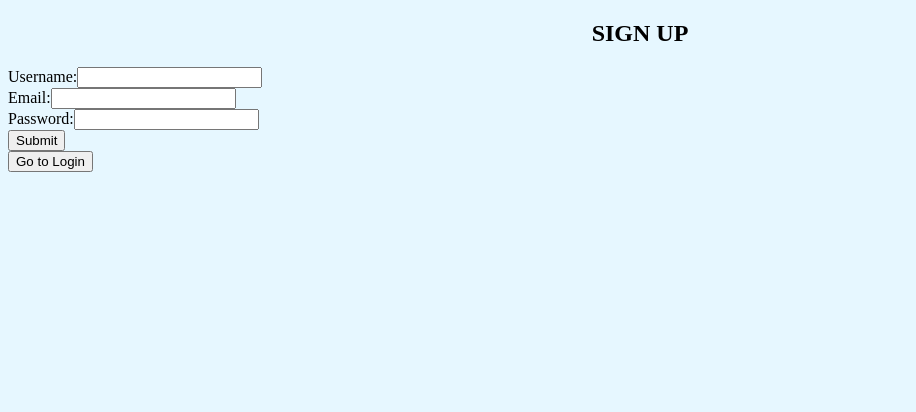
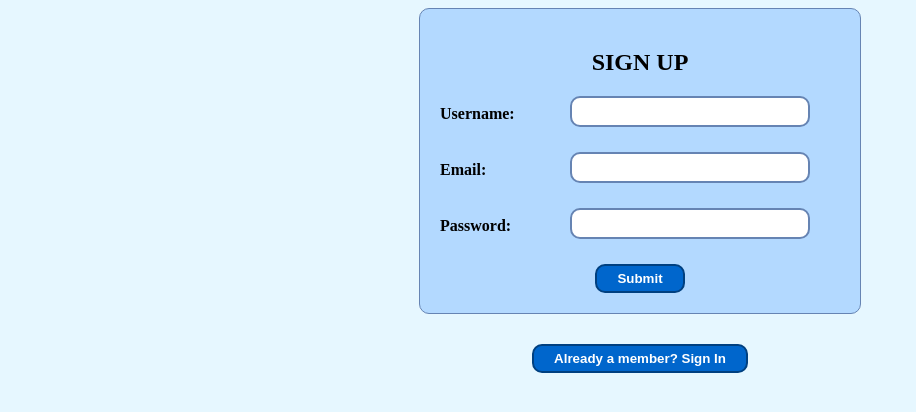
Before and after one commit to MohanPutreddy/Capstone-sem4-conestoga-group6, a React (Create React App) app in the folder CapstoneFrontend/: page / in a window 1280 px wide. Both pictures are taken after typing "Sample", "Sample123" into the empty fields and a click on the button "Create an account - SignUp here". Shown: the top 412 px of the page, without its empty margins (0-916 px from the left). Built offline with nearby package versions, Linux system fonts and the light colour scheme.

Commit message:
added Css to Forget Password, SignUp and made some changes to login page

```diff
--- a/CapstoneFrontend/src/Components/Css/styles.css
+++ b/CapstoneFrontend/src/Components/Css/styles.css
@@ -18,28 +18,38 @@ body {
 }
 
 .form-fields {
-  margin-bottom: 20px;
   display: flex;
   flex-direction: row;
   align-items: center;
-  justify-content: space-evenly;
+  margin-bottom: 20px;
+}
+
+.form-fields div {
+  display: flex;
+  flex-direction: column;
+  width: 60%;
+  margin-left: 10px;
 }
 
 .form-fields label {
-  /* margin: 10px 10px 10px 10px; */
   font-weight: bold;
+  width: 30%;
+  align-items: center;
+  justify-content: center;
 }
 
 .form-fields input {
   height: 25px;
   border-radius: 10px;
   border: 2px solid #6684b3;
+  margin-bottom: 5px;
 }
 
 .login-button,
 .signup-button,
 .google-button,
-.forget-button {
+.forget-button,
+.signin-button {
   display: flex;
   justify-content: center;
   align-items: center;
@@ -48,7 +58,8 @@ body {
 .login-button button,
 .signup-button button,
 .google-button button,
-.forget-button button {
+.forget-button button,
+.signin-button button {
   width: auto;
   background-color: #0066cc;
   border: 2px solid #004080;
@@ -79,7 +90,8 @@ body {
 }
 
 .google-button,
-.forget-button {
+.forget-button,
+.signin-button {
   margin-top: 30px;
 }
 
--- a/CapstoneFrontend/src/Components/ForgotPassword.js
+++ b/CapstoneFrontend/src/Components/ForgotPassword.js
@@ -94,6 +94,7 @@ export default function ForgotPassword() {
           <form onSubmit={handleSubmit}>
             <div className="form-fields">
               <label htmlFor="Email">Email:</label>
+              <div>
                 <input
                   type="email"
                   id="email"
@@ -101,6 +102,7 @@ export default function ForgotPassword() {
                   value={email}
                   onChange={handleChange}
                 ></input>
+              </div>
             </div>
             <div className="login-button">
               <button type="submit" disabled={!isValidEmail}>
@@ -110,11 +112,12 @@ export default function ForgotPassword() {
           </form>
         </div>
       ) : (
-        <div>
+        <div className="form-container">
           <h2>Change Password</h2>
           <form onSubmit={handleOtpSubmit}>
+            <div className="form-fields">
+              <label htmlFor="OTP">OTP</label>
               <div>
-              <label htmlFor="OTP">OTP</label>
                 <input
                   type="number"
                   id="otp"
@@ -124,8 +127,10 @@ export default function ForgotPassword() {
                 ></input>
                 <span style={{ color: "red" }}>{errorsOtp.otp}</span>
               </div>
+            </div>
+            <div className="form-fields">
+              <label htmlFor="newPassword"> New Password:</label>
               <div>
-              <label htmlFor="newPassword"> New Password:</label>
                 <input
                   type="password"
                   id="newPassword"
@@ -135,8 +140,10 @@ export default function ForgotPassword() {
                 />
                 <span style={{ color: "red" }}>{errorsOtp.newPassword}</span>
               </div>
+            </div>
+            <div className="form-fields">
+              <label htmlFor="confirmPassword"> confirm Password:</label>
               <div>
-              <label htmlFor="confirmPassword"> confirm Password:</label>
                 <input
                   type="password"
                   id="confirmPassword"
@@ -144,9 +151,14 @@ export default function ForgotPassword() {
                   value={OtpForm.confirmPassword}
                   onChange={handleOtpChange}
                 />
-              <span style={{ color: "red" }}>{errorsOtp.confirmPassword}</span>
+                <span style={{ color: "red" }}>
+                  {errorsOtp.confirmPassword}
+                </span>
               </div>
+            </div>
+            <div className="login-button">
               <button type="submit">Submit</button>
+            </div>
           </form>
         </div>
       )}
--- a/CapstoneFrontend/src/Components/Login.js
+++ b/CapstoneFrontend/src/Components/Login.js
@@ -68,6 +68,7 @@ export default function Login({ onGoToSignup }) {
         <form onSubmit={handleSubmitLogin}>
           <div className="form-fields">
             <label htmlFor="username">Username:</label>
+            <div>
               <input
                 type="text"
                 id="username"
@@ -77,9 +78,11 @@ export default function Login({ onGoToSignup }) {
               />
               <span style={{ color: "red" }}>{errorsLogin.username}</span>
             </div>
+          </div>
 
           <div className="form-fields">
             <label htmlFor="password">Password:</label>
+            <div>
               <input
                 type="password"
                 id="password"
@@ -88,6 +91,7 @@ export default function Login({ onGoToSignup }) {
                 onChange={handleChangeLogin}
               />
               <span style={{ color: "red" }}>{errorsLogin.password}</span>
+            </div>
           </div>
 
           <div className="login-button">
--- a/CapstoneFrontend/src/Components/SignUp.js
+++ b/CapstoneFrontend/src/Components/SignUp.js
@@ -62,10 +62,12 @@ export default function SignUp({ onGoToLogin }) {
 
   return (
     <div>
+      <div className="form-container">
         <h2>Sign Up</h2>
         <form onSubmit={handleSubmitSignUp}>
+          <div className="form-fields">
+            <label htmlFor="username">Username:</label>
             <div>
-          <label htmlFor="username">Username:</label>
               <input
                 type="text"
                 id="username"
@@ -75,9 +77,11 @@ export default function SignUp({ onGoToLogin }) {
               />
               <span style={{ color: "red" }}>{errorsSignUP.username}</span>
             </div>
+          </div>
 
+          <div className="form-fields">
+            <label htmlFor="email">Email:</label>
             <div>
-          <label htmlFor="email">Email:</label>
               <input
                 type="email"
                 id="email"
@@ -87,10 +91,13 @@ export default function SignUp({ onGoToLogin }) {
               />
               <span style={{ color: "red" }}>{errorsSignUP.email}</span>
             </div>
+          </div>
 
+          <div className="form-fields">
+            <label htmlFor="password">Password:</label>
             <div>
-          <label htmlFor="password">Password:</label>
               <input
+                className="email-input"
                 type="password"
                 id="password"
                 name="password"
@@ -99,15 +106,17 @@ export default function SignUp({ onGoToLogin }) {
               />
               <span style={{ color: "red" }}>{errorsSignUP.password}</span>
             </div>
-
+          </div>
+          <div className="login-button">
             <button type="submit">Submit</button>
-
-        <div>
-          <button type="button" onClick={onGoToLogin}>
-            Go to Login
-          </button>
           </div>
         </form>
       </div>
+      <div className="signin-button">
+        <button type="button" onClick={onGoToLogin}>
+          Already a member? Sign In
+        </button>
+      </div>
+    </div>
   );
 }
```
Lines whose indentation alone changed are shown as unchanged.
